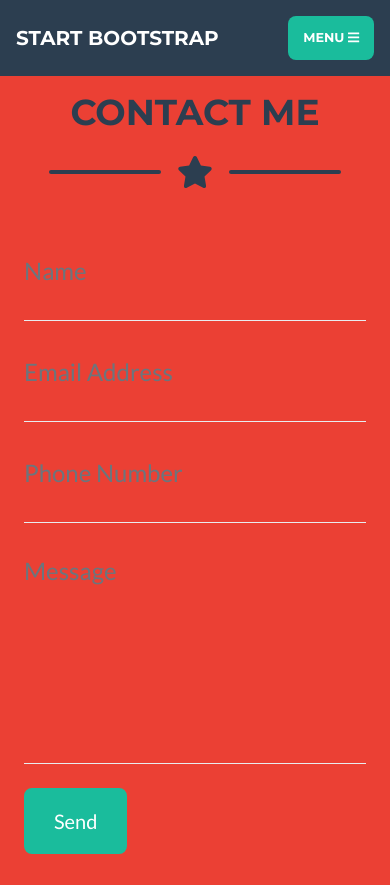
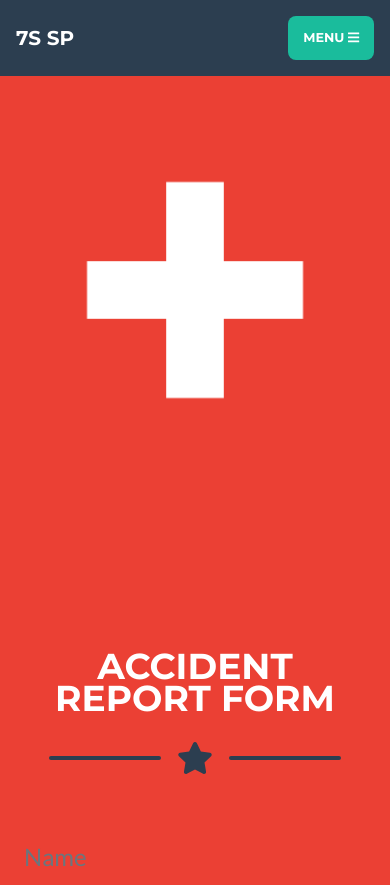
Before and after one commit to Pitt-Technical-Communications/Ski-Patrol-App, a plain HTML site: page report-website/index.html in a window 390 px wide. Shown: the top 885 px of the page. Drawn offline with Linux system fonts and the light colour scheme.

Commit message:
add image to website and link to phone call and trail map

```diff
--- a/report-website/index.html
+++ b/report-website/index.html
@@ -5,7 +5,7 @@
         <meta name="viewport" content="width=device-width, initial-scale=1, shrink-to-fit=no" />
         <meta name="description" content="" />
         <meta name="author" content="" />
-        <title>Freelancer - Start Bootstrap Theme</title>
+        <title>Report An Accident</title>
         <!-- Favicon-->
         <link rel="icon" type="image/x-icon" href="assets/img/favicon.ico" />
         <!-- Font Awesome icons (free version)-->
@@ -16,30 +16,38 @@
         <!-- Core theme CSS (includes Bootstrap)-->
         <link href="css/styles.css" rel="stylesheet" />
     </head>
+
     <body id="page-top">
         <!-- Navigation-->
         <nav class="navbar navbar-expand-lg bg-secondary text-uppercase fixed-top" id="mainNav">
             <div class="container">
-                <a class="navbar-brand js-scroll-trigger" href="#page-top">Start Bootstrap</a>
+                <a class="navbar-brand js-scroll-trigger" href="#page-top">7S SP</a>
                 <button class="navbar-toggler navbar-toggler-right text-uppercase font-weight-bold bg-primary text-white rounded" type="button" data-toggle="collapse" data-target="#navbarResponsive" aria-controls="navbarResponsive" aria-expanded="false" aria-label="Toggle navigation">
                     Menu
                     <i class="fas fa-bars"></i>
                 </button>
                 <div class="collapse navbar-collapse" id="navbarResponsive">
                     <ul class="navbar-nav ml-auto">
-                        <li class="nav-item mx-0 mx-lg-1"><a class="nav-link py-3 px-0 px-lg-3 rounded js-scroll-trigger" href="#portfolio">Portfolio</a></li>
-                        <li class="nav-item mx-0 mx-lg-1"><a class="nav-link py-3 px-0 px-lg-3 rounded js-scroll-trigger" href="#about">About</a></li>
-                        <li class="nav-item mx-0 mx-lg-1"><a class="nav-link py-3 px-0 px-lg-3 rounded js-scroll-trigger" href="#contact">Contact</a></li>
+                        <li class="nav-item mx-0 mx-lg-1"><a class="nav-link py-3 px-0 px-lg-3 rounded" href="https://www.7springs.com/mountain/slope-trail-guide/" target="_blank">Trail Map</a></li>
+                        <!-- Add p in front of extension for phone -->
+                        <li class="nav-item mx-0 mx-lg-1"><a class="nav-link py-3 px-0 px-lg-3 rounded" href="#tel:123-456-7890">Call Ski Patrol</a></li>
+                        <li class="nav-item mx-0 mx-lg-1"><a class="nav-link py-3 px-0 px-lg-3 rounded js-scroll-trigger" href="#form">Report Form</a></li>
                     </ul>
                 </div>
             </div>
         </nav>
 
+        <header class="masthead red-back">
+        	<div class="container d-flex align-items-center flex-column">
+        		<img class="masthead-avatar mb-5" src="assets/img/cross-pic.png" alt="A picture of a cross">
+        	</div>
+        </header>
+
         <!-- Contact Section-->
-        <section class="page-section red-back" id="contact">
+        <section class="page-section text-white red-back" id="form">
             <div class="container">
                 <!-- Contact Section Heading-->
-                <h2 class="page-section-heading text-center text-uppercase text-secondary mb-0">Contact Me</h2>
+                <h2 class="page-section-heading text-center text-uppercase mb-0">Accident Report Form</h2>
                 <!-- Icon Divider-->
                 <div class="divider-custom">
                     <div class="divider-custom-line"></div>
```
Also changed, not shown: report-website/assets/img/avataaars.svg (deleted), report-website/assets/img/cross-pic.png (added), report-website/assets/img/favicon.ico (deleted), report-website/assets/img/portfolio/cabin.png (deleted), report-website/assets/img/portfolio/cake.png (deleted), report-website/assets/img/portfolio/circus.png (deleted), report-website/assets/img/portfolio/game.png (deleted), report-website/assets/img/portfolio/safe.png (deleted), report-website/assets/img/portfolio/submarine.png (deleted).
